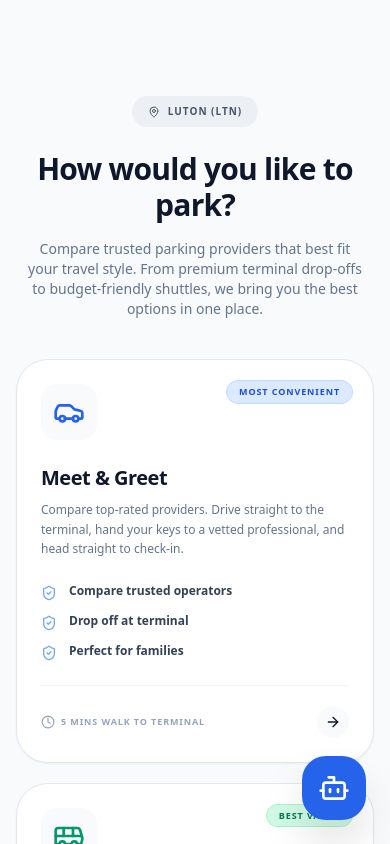
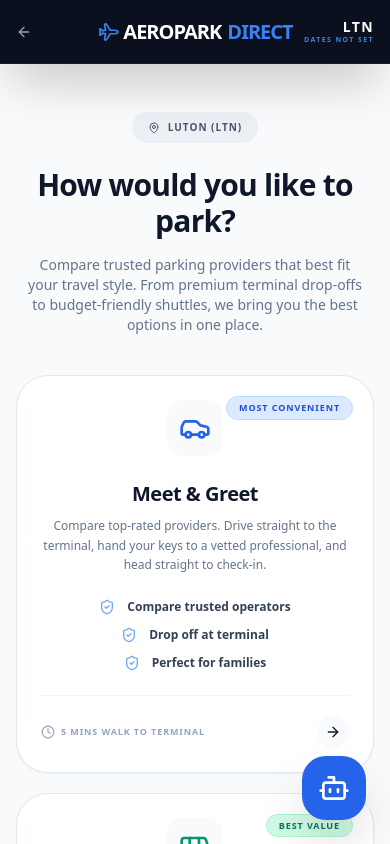
Before and after one commit to rakeshbrahmandlapalli-png/airport-parking, a Next.js app: page /select-service in a window 390 px wide. Shown: the top 844 px of the page. Built offline with nearby package versions, Linux system fonts and the light colour scheme.

Commit message:
UI update: Added premium dark navbar and centered mobile cards on select-service page

```diff
--- a/app/select-service/page.tsx
+++ b/app/select-service/page.tsx
@@ -2,6 +2,7 @@
 
 import { useRouter, useSearchParams } from "next/navigation";
 import { Suspense } from "react";
+import Link from "next/link";
 import {
   Car,
   Bus,
@@ -9,7 +10,9 @@
   ArrowRight,
   Clock,
   ShieldCheck,
-  MapPin
+  MapPin,
+  ArrowLeft,
+  Plane
 } from "lucide-react";
 
 function ServiceSelectionContent() {
@@ -22,6 +25,19 @@
   const dropoffTime = searchParams.get("dropoffTime") || "";
   const pickupDate = searchParams.get("pickupDate") || "";
   const pickupTime = searchParams.get("pickupTime") || "";
+
+  // Helper to format dates for the top navbar
+  const formatShortDate = (dateStr: string) => {
+    if (!dateStr) return "";
+    const d = new Date(dateStr);
+    return d.toLocaleDateString("en-GB", { day: "numeric", month: "short" });
+  };
+
+  const dateDisplay = dropoffDate && pickupDate
+    ? `${formatShortDate(dropoffDate)} - ${formatShortDate(pickupDate)}`
+    : "Dates not set";
+
+  const airportCode = airport.includes("Heathrow") ? "LHR" : "LTN";
 
   const handleSelect = (serviceType: string) => {
     const query = new URLSearchParams({
@@ -71,8 +87,29 @@
   ];
 
   return (
-    <main suppressHydrationWarning className="min-h-[100dvh] bg-slate-50 pt-24 pb-16 px-4 sm:px-6 font-sans antialiased overflow-x-hidden">
-      <div className="max-w-5xl mx-auto w-full">
+    <main suppressHydrationWarning className="min-h-[100dvh] bg-slate-50 font-sans antialiased overflow-x-hidden pb-16">
+
+      {/* PREMIUM DARK NAVBAR (Matches Results & Checkout) */}
+      <header className="sticky top-0 z-[100] bg-[#0A101D] border-b border-white/5 h-16 md:h-20 flex items-center px-4 md:px-8 justify-between shadow-2xl backdrop-blur-md">
+        <Link href="/" className="text-slate-400 hover:text-white transition-colors flex items-center gap-2 group touch-manipulation">
+          <ArrowLeft className="w-4 h-4 md:w-5 md:h-5 lg:group-hover:-translate-x-1 transition-transform" />
+          <span className="text-[9px] md:text-[10px] font-black uppercase tracking-[0.2em] hidden md:block">Edit Search</span>
+        </Link>
+
+        <Link href="/" className="flex items-center gap-1.5 md:gap-2 text-white font-black tracking-tighter text-xl md:text-2xl uppercase absolute left-1/2 -translate-x-1/2 group touch-manipulation">
+          <Plane className="w-5 h-5 md:w-7 md:h-7 text-blue-500 rotate-45 lg:group-hover:scale-110 transition-transform" />AEROPARK<span className="text-blue-500">DIRECT</span>
+        </Link>
+
+        {/* Dynamic Search Summary linking back to home for editing */}
+        <Link href="/" className="text-right group touch-manipulation">
+           <div className="flex flex-col items-end">
+              <span className="text-sm md:text-base font-black text-white tracking-widest leading-none mb-0.5 md:mb-1 group-hover:text-blue-400 transition-colors">{airportCode}</span>
+              <span className="text-[7px] md:text-[8px] font-black text-blue-500 uppercase tracking-[0.2em] leading-none">{dateDisplay}</span>
+           </div>
+        </Link>
+      </header>
+
+      <div className="max-w-5xl mx-auto w-full pt-12 md:pt-16 px-4 sm:px-6">
 
         {/* Header Section */}
         <div className="text-center mb-10 md:mb-16">
@@ -93,7 +130,8 @@
             <div
               key={service.id}
               onClick={() => handleSelect(service.id)}
-              className="touch-manipulation bg-white rounded-[2rem] md:rounded-[2.5rem] p-6 md:p-8 border border-slate-200 shadow-sm hover:shadow-xl hover:border-blue-500 active:scale-[0.98] lg:hover:-translate-y-1 transition-all duration-300 cursor-pointer flex flex-col group relative overflow-hidden [-webkit-tap-highlight-color:transparent]"
+              /* 🟢 ADDED: items-center text-center md:items-start md:text-left */
+              className="touch-manipulation bg-white rounded-[2rem] md:rounded-[2.5rem] p-6 md:p-8 border border-slate-200 shadow-sm hover:shadow-xl hover:border-blue-500 active:scale-[0.98] lg:hover:-translate-y-1 transition-all duration-300 cursor-pointer flex flex-col items-center text-center md:items-start md:text-left group relative overflow-hidden [-webkit-tap-highlight-color:transparent]"
             >
               {/* Highlight Tag */}
               <div className={`absolute top-5 right-5 md:top-6 md:right-6 px-3 py-1 rounded-full border text-[9px] font-black uppercase tracking-widest ${service.tagColor}`}>
@@ -114,17 +152,18 @@
               </p>
 
               {/* Features List */}
-              <ul className="space-y-3 mb-6 md:mb-8">
+              <ul className="space-y-3 mb-6 md:mb-8 w-full">
                 {service.features.map((feature, idx) => (
-                  <li key={idx} className="flex items-start md:items-center gap-3 text-xs font-bold text-slate-700">
-                    <ShieldCheck className="w-4 h-4 text-blue-500 opacity-70 shrink-0 mt-0.5 md:mt-0" />
+                  /* 🟢 ADDED: justify-center md:justify-start */
+                  <li key={idx} className="flex items-center justify-center md:justify-start gap-3 text-xs font-bold text-slate-700">
+                    <ShieldCheck className="w-4 h-4 text-blue-500 opacity-70 shrink-0" />
                     <span>{feature}</span>
                   </li>
                 ))}
               </ul>
 
               {/* Footer / Action */}
-              <div className="pt-5 md:pt-6 border-t border-slate-100 flex items-center justify-between mt-auto">
+              <div className="w-full pt-5 md:pt-6 border-t border-slate-100 flex items-center justify-between mt-auto">
                 <div className="flex items-center gap-1.5 md:gap-2 text-[9px] sm:text-[10px] font-black uppercase tracking-widest text-slate-400">
                   <Clock className="w-3.5 h-3.5 shrink-0" /> {service.time}
                 </div>
```
